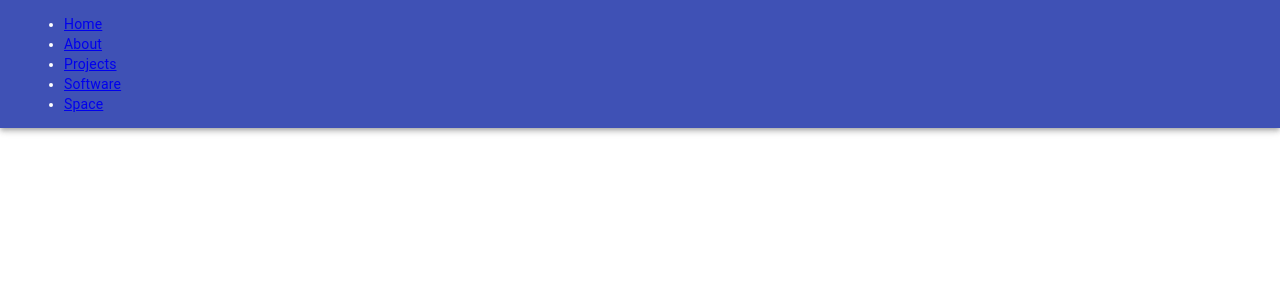
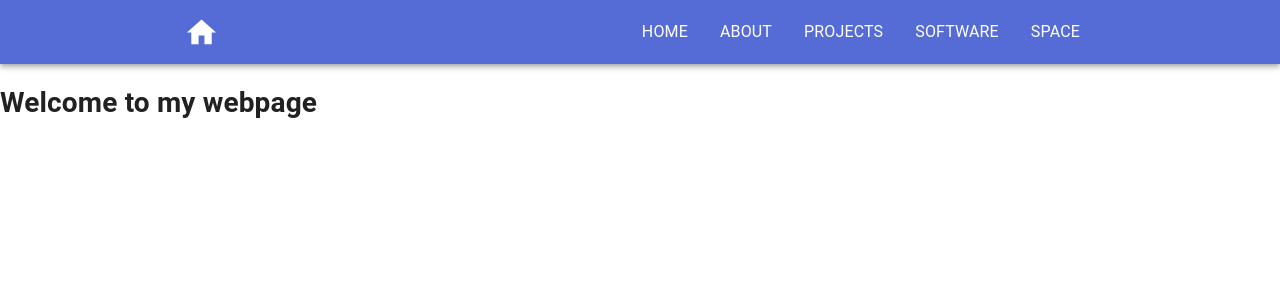
Before and after one commit to wkencel/Homesite, a Next.js app: page / in a window 1280 px wide. Shown: the top 300 px of the page. Built offline with nearby package versions, Linux system fonts and the light colour scheme; a web font is replaced by a local one.

Commit message:
NavBar
finished styling NavBar on Material-UI

```diff
--- a/components/Nav.tsx
+++ b/components/Nav.tsx
@@ -1,6 +1,19 @@
 import Link from 'next/link'
-import { AppBar, Toolbar } from "@material-ui/core"
+import { AppBar, Toolbar, IconButton, List, ListItem, ListItemText, makeStyles, Container  } from "@material-ui/core"
+import { Home } from "@material-ui/icons"
 //import navStyles from '../styles/Nav.module.css'
+
+const useStyles = makeStyles({
+  navDisplayFlex: {
+    display: `flex`,
+    justifyContent: `space-between`
+  },
+  linkText: {
+    textDecoration: `none`,
+    textTransform: `uppercase`,
+    color: `white`
+  }
+});
 
 const navLinks = [
   { title: `home`, path: `/` },
@@ -11,30 +24,45 @@ const navLinks = [
 ]
 
 const Nav= () => {
+  const classes = useStyles();
+
   return (
     <AppBar position="static">
       <Toolbar>
-    <nav className="">
-      <ul>
-        <li>
-          <Link href='/'>Home</Link>
-        </li>
-        <li>
-          <Link href='/about'>About</Link>
-        </li>
-        <li>
-          <Link href='/projects'>Projects</Link>
-        </li>
-        <li>
-          <Link href='/software'>Software</Link>
-        </li>
-        <li>
-          <Link href='/space'>Space</Link>
-        </li>
-      </ul>
-    </nav>
-    </Toolbar>
+        <Container maxWidth="md" className={classes.navDisplayFlex}>
+          <IconButton edge="start" color="inherit" aria-label="home">
+            <Home fontSize="large" />
+          </IconButton>
+
+          <List
+            component="nav"
+            aria-labelledby="main navigation"
+            className={classes.navDisplayFlex}
+          >
+            {navLinks.map(({ title, path }) => (
+              // TODO: change anchor tag to Link from Gatsby or react router
+              <a href={path} key={title} className={classes.linkText}>
+                <ListItem button>
+                  <ListItemText primary={title} />
+                </ListItem>
+              </a>
+            ))}
+          </List>
+        </Container>
+      </Toolbar>
     </AppBar>
+    // <nav className="">
+    //         <Link href='/'>Home</Link>
+    //       <br/>
+    //         <Link href='/about'>About</Link>
+    //       <br/>
+    //         <Link href='/projects'>Projects</Link>
+    //       <br/>
+    //         <Link href='/software'>Software</Link>
+    //       <br/>
+    //         <Link href='/space'>Space</Link>
+    // </nav>
+
   )
 }
 
--- a/pages/index.tsx
+++ b/pages/index.tsx
@@ -3,8 +3,9 @@ import Link from "next/link";
 import Layout from "../components/Layout";
 import Head from 'next/head';
 import { ThemeProvider } from '@material-ui/core/styles';
-import CssBaseline from '@material-ui/core/CssBaseline';
+import { CssBaseline } from '@material-ui/core';
 import theme from '../src/theme';
+import NavBar from '../components/Nav'
 
 
 function index(){
@@ -19,14 +20,14 @@ function index(){
 
   return (
     <Fragment>
-      <Layout />
       <Head>
-        <h1>Welcome to my web page</h1>
         <meta name="viewport" content="minimum-scale=1, initial-scale=1, width=device-width" />
       </Head>
       <ThemeProvider theme={theme}>
         {/* CssBaseline kickstart an elegant, consistent, and simple baseline to build upon. */}
         <CssBaseline />
+        <Layout />
+        <h1>Welcome to my webpage</h1>
         {/* <Component {...pageProps} /> */}
       </ThemeProvider>
     </Fragment>
```
